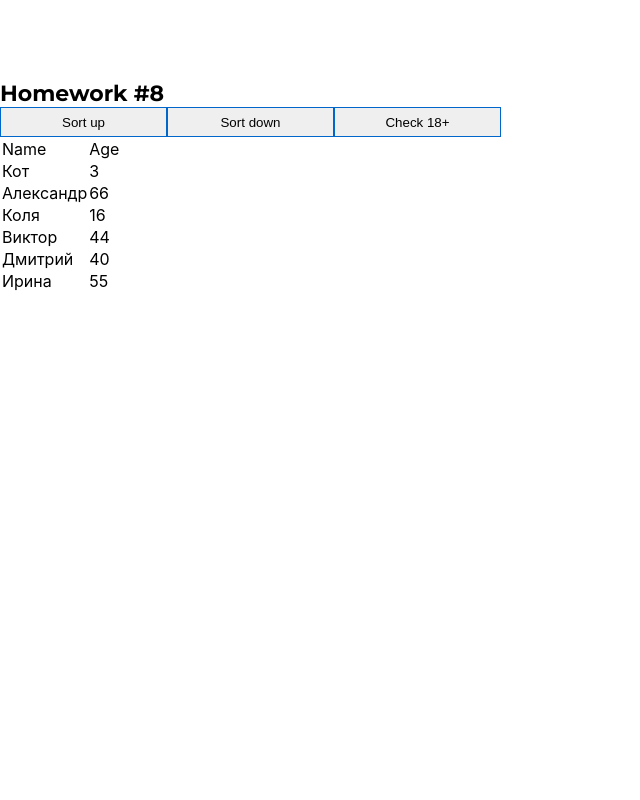
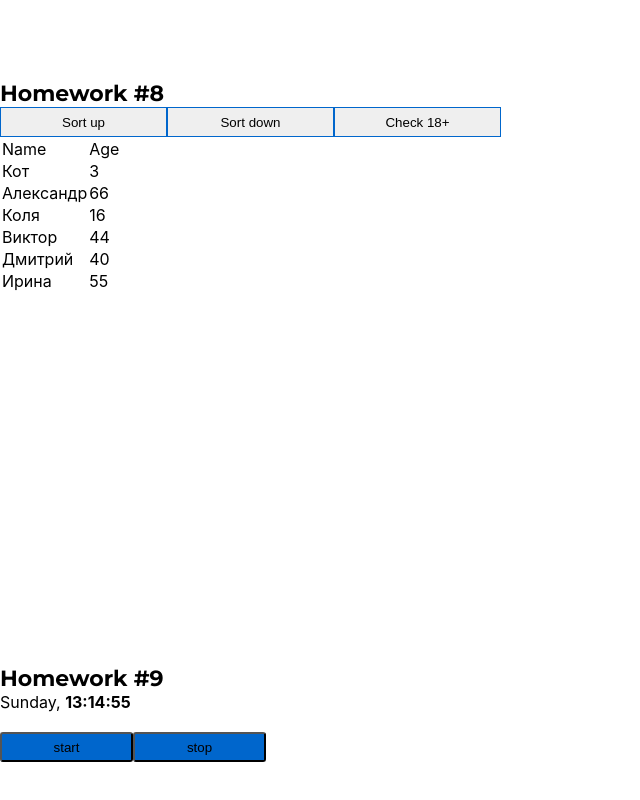
Before and after one commit to 000004-dj/hws2-master, a React (Create React App) app: page /#/ in a window 1280 px wide. Shown: the part 2162-2962 px from the top of the page, without its empty margins (0-640 px from the left). Before the commit the page ends 2827 px from the top, so only its background shows below. Built offline with nearby package versions, Linux system fonts and the light colour scheme.

Commit message:
add changes

```diff
--- a/package.json
+++ b/package.json
@@ -1,6 +1,6 @@
 {
   "name": "hws2",
-  "homepage":"https://000004-dj.github.io/hws2-master",
+  "homepage": "https://000004-dj.github.io/hws2-master",
   "version": "0.1.0",
   "private": true,
   "dependencies": {
@@ -17,6 +17,7 @@
     "@types/uuid": "8.3.4",
     "axios": "0.27.2",
     "gh-pages": "^4.0.0",
+    "moment": "^2.29.4",
     "react": "18.2.0",
     "react-dom": "18.2.0",
     "react-redux": "8.0.4",
--- a/src/s1-main/App.tsx
+++ b/src/s1-main/App.tsx
@@ -1,13 +1,10 @@
 import React from 'react'
 import s from './App.module.css'
-// import HW1 from '../s2-homeworks/hw01/HW1'
-// import HW2 from "../s2-homeworks/hw02/HW2";
-// import HW3 from "../s2-homeworks/hw03/HW3";
-// import HW4 from "../s2-homeworks/hw04/HW4";
 import HW5 from "../s2-homeworks/hw05/HW5";
 import HW6 from "../s2-homeworks/hw06/HW6";
 import HW7 from "../s2-homeworks/hw07/HW7";
 import HW8 from "../s2-homeworks/hw08/HW8";
+import HW9 from "../s2-homeworks/hw09/HW9";
 
 function App() {
     return (
@@ -28,6 +25,7 @@ function App() {
             <HW6/>
             <HW7/>
             <HW8/>
+            <HW9/>
         </div>
     )
 }
--- a/src/s2-homeworks/hw09/Clock.tsx
+++ b/src/s2-homeworks/hw09/Clock.tsx
@@ -2,14 +2,21 @@ import React, {useState} from 'react'
 import SuperButton from '../hw04/common/c2-SuperButton/SuperButton'
 import {restoreState} from '../hw06/localStorage/localStorage'
 import s from './Clock.module.css'
+import moment from "moment";
 
 function Clock() {
     const [timerId, setTimerId] = useState<number | undefined>(undefined)
     // for autotests // не менять // можно подсунуть в локалСторэдж нужную дату, чтоб увидеть как она отображается
-    const [date, setDate] = useState<Date>(new Date(restoreState('hw9-date', Date.now())))
+    const [date, setDate] = useState<any>(new Date(restoreState('hw9-date', Date.now())))
     const [show, setShow] = useState<boolean>(false)
 
     const start = () => {
+
+        const id: number = window.setInterval(() => {
+            debugger
+            setDate(date+1)
+        }, 1000)
+        setTimerId(id)
         // пишут студенты // запустить часы (должно отображаться реальное время, а не +1)
         // сохранить ид таймера (https://learn.javascript.ru/settimeout-setinterval#setinterval)
 
@@ -17,22 +24,23 @@ function Clock() {
 
     const stop = () => {
         // пишут студенты // поставить часы на паузу, обнулить ид таймера (timerId <- undefined)
-
+        clearTimeout(timerId)
+        setTimerId(0)
     }
 
     const onMouseEnter = () => { // пишут студенты // показать дату если наведена мышка
-
+        setShow(true)
     }
     const onMouseLeave = () => { // пишут студенты // спрятать дату если мышка не наведена
-
+        setShow(false)
     }
 
-    const stringTime = 'date->time' || <br/> // часы24:минуты:секунды (01:02:03)/(23:02:03)/(24:00:00)/(00:00:01) // пишут студенты
-    const stringDate = 'date->date' || <br/> // день.месяц.год (01.02.2022) // пишут студенты, варианты 01.02.0123/01.02.-123/01.02.12345 не рассматриваем
+    const stringTime = moment().format('kk:mm:ss') || <br/> // часы24:минуты:секунды (01:02:03)/(23:02:03)/(24:00:00)/(00:00:01) // пишут студенты
+    const stringDate = moment().format('L') || <br/> // день.месяц.год (01.02.2022) // пишут студенты, варианты 01.02.0123/01.02.-123/01.02.12345 не рассматриваем
 
     // день недели на английском, месяц на английском (https://learn.javascript.ru/intl#intl-datetimeformat)
-    const stringDay = 'date->day' || <br/> // пишут студенты
-    const stringMonth = 'date->month' || <br/> // пишут студенты
+    const stringDay = moment().format('dddd') || <br/> // пишут студенты
+    const stringMonth = moment().format('MMMM') || <br/> // пишут студенты
 
     return (
         <div className={s.clock}>
@@ -66,14 +74,14 @@ function Clock() {
             <div className={s.buttonsContainer}>
                 <SuperButton
                     id={'hw9-button-start'}
-                    disabled={true} // пишут студенты // задизэйблить если таймер запущен
+                    disabled={false} // пишут студенты // задизэйблить если таймер запущен
                     onClick={start}
                 >
                     start
                 </SuperButton>
                 <SuperButton
                     id={'hw9-button-stop'}
-                    disabled={true} // пишут студенты // задизэйблить если таймер не запущен
+                    disabled={false} // пишут студенты // задизэйблить если таймер не запущен
                     onClick={stop}
                 >
                     stop
```
Also changed, not shown: 1 other file (tests, documents, lock files or other folders).
